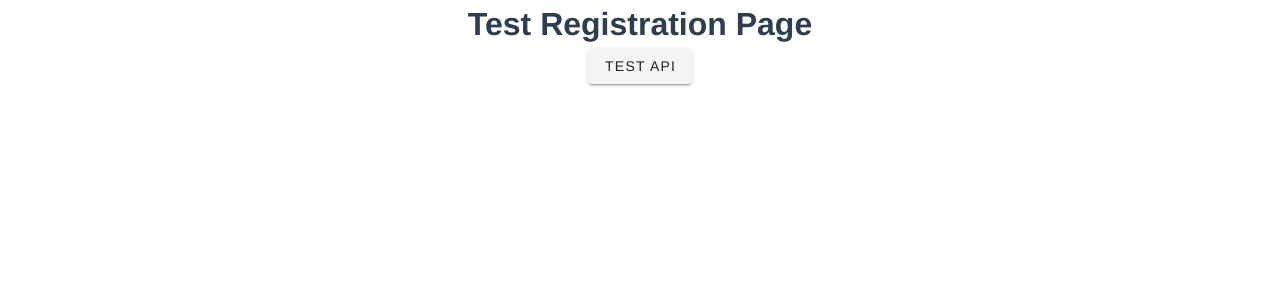
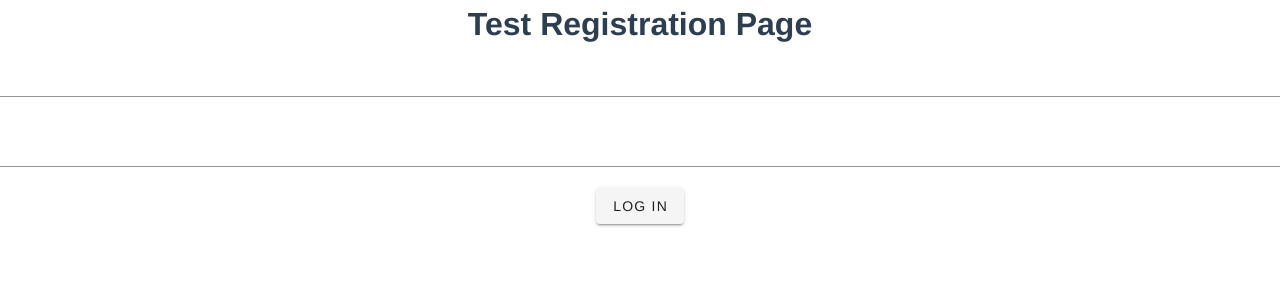
Before and after one commit to DMcDonald57/SecondFoodie, a Vue app: page /#/ in a window 1280 px wide. Shown: the top 300 px of the page. Built offline with nearby package versions, Linux system fonts and the light colour scheme; no server answers.

Commit message:
Log in page set up, not tested

```diff
--- a/src/views/RegistrationPage.vue
+++ b/src/views/RegistrationPage.vue
@@ -1,18 +1,28 @@
 <template>
     <div>
         <h1>Test Registration Page</h1>
-        <v-btn @click="apiCall">test api</v-btn>
+        <v-text-field
+        v-model="email"
+        />
+        <v-text-field
+        v-model="password"
+        />
+        <v-btn @click="login">Log In</v-btn>
     </div>
 </template>
 
 <script>
+import axios from 'axios';
+
     export default {
         name: "RegistrationPage",
 
         data() {
             return{
                 apiKey : process.env.VUE_APP_API_KEY,
-                apiUrl : process.env.VUE_APP_API_URL
+                apiUrl : process.env.VUE_APP_API_URL,
+                email : "",
+                password : ""
             }
         },
 methods: {
@@ -20,9 +30,26 @@ methods: {
         // Axios call
         console.log(this.apiKey);
         console.log(this.apiUrl);
-    }
+    },
+    login(){
+        axios.request({
+            method : "POST",
+            url : "https://foodierest.ml/api/client",
+            Headers : {
+                apiKey : process.env.VUE_APP_API_KEY
+            },
+            data : {
+                email : this.email,
+                password : this.password
+            }
+        }).then((response)=>{
+            console.log(response);
+        }).catch(() => {
+            console.log("Error");
+        })
+        }
+    },
 }
-    }
 </script>
 
 <style scoped>
```
